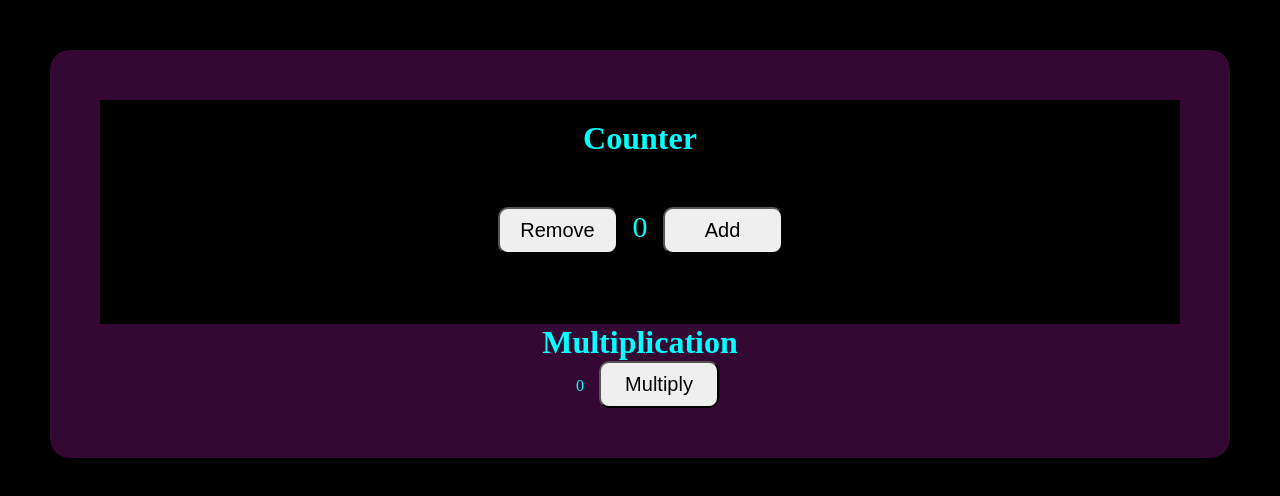
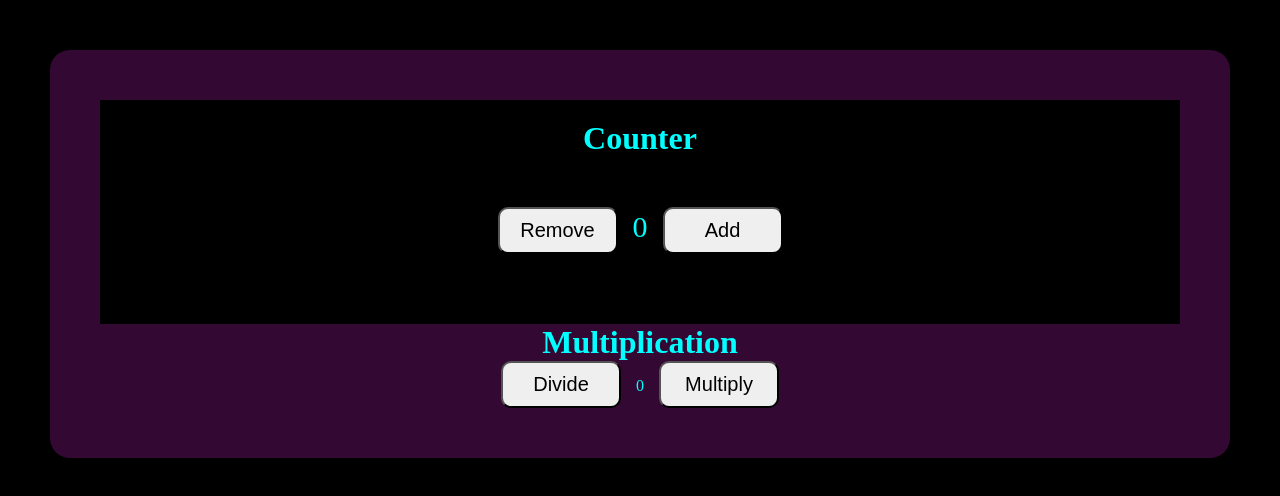
Before and after one commit to Lu-Smith/tdd-react-counter, a React (Create React App) app: page / in a window 1280 px wide. Shown: the top 496 px of the page. Built offline with nearby package versions, Linux system fonts and the light colour scheme.

Commit message:
Updated Multiplication.js

```diff
--- a/src/components/Multiplication.js
+++ b/src/components/Multiplication.js
@@ -8,9 +8,14 @@ const Multiplication = ({initialValue}) => {
       setCount(count * count);
     };
 
+    const divide = () => {
+        setCount(count / count);
+      };
+
   return (
     <div>
         <h1>Multiplication</h1>
+        <button onClick={divide}>Divide</button>
         <span>{count}</span>
         <button onClick={multiply}>Multiply</button>
     </div>
```
Also changed, not shown: 1 other file (tests, documents, lock files or other folders).
